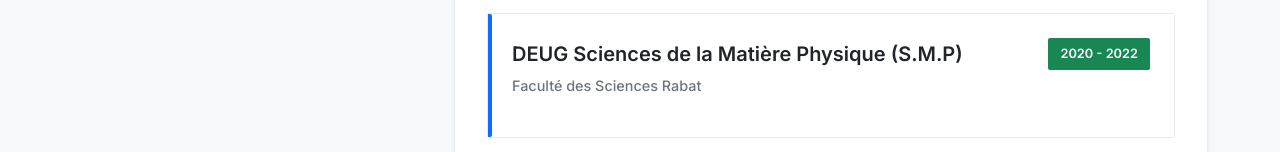
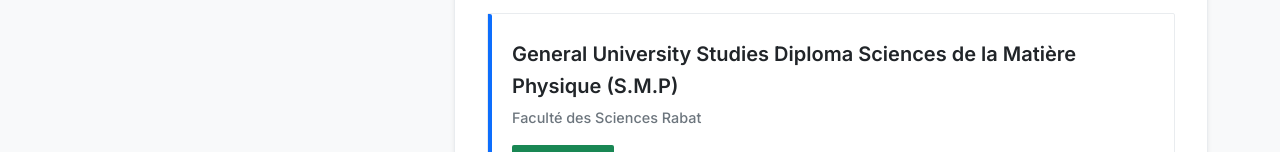
Before and after one commit to EAP44/Resume, a plain HTML site: page index.html in a window 1280 px wide. Shown: the part 1738-1890 px from the top of the page. Drawn offline with Linux system fonts and the light colour scheme.

Commit message:
Update index.html

```diff
--- a/index.html
+++ b/index.html
@@ -741,7 +741,7 @@
                     <article class="experience-item">
                         <div class="experience-header">
                             <div>
-                                <h3 class="experience-title">DEUG Sciences de la Matière Physique (S.M.P)</h3>
+                                <h3 class="experience-title">General University Studies Diploma Sciences de la Matière Physique (S.M.P)</h3>
                                 <p class="experience-company">Faculté des Sciences Rabat</p>
                             </div>
                             <span class="experience-period">2020 - 2022</span>
```
